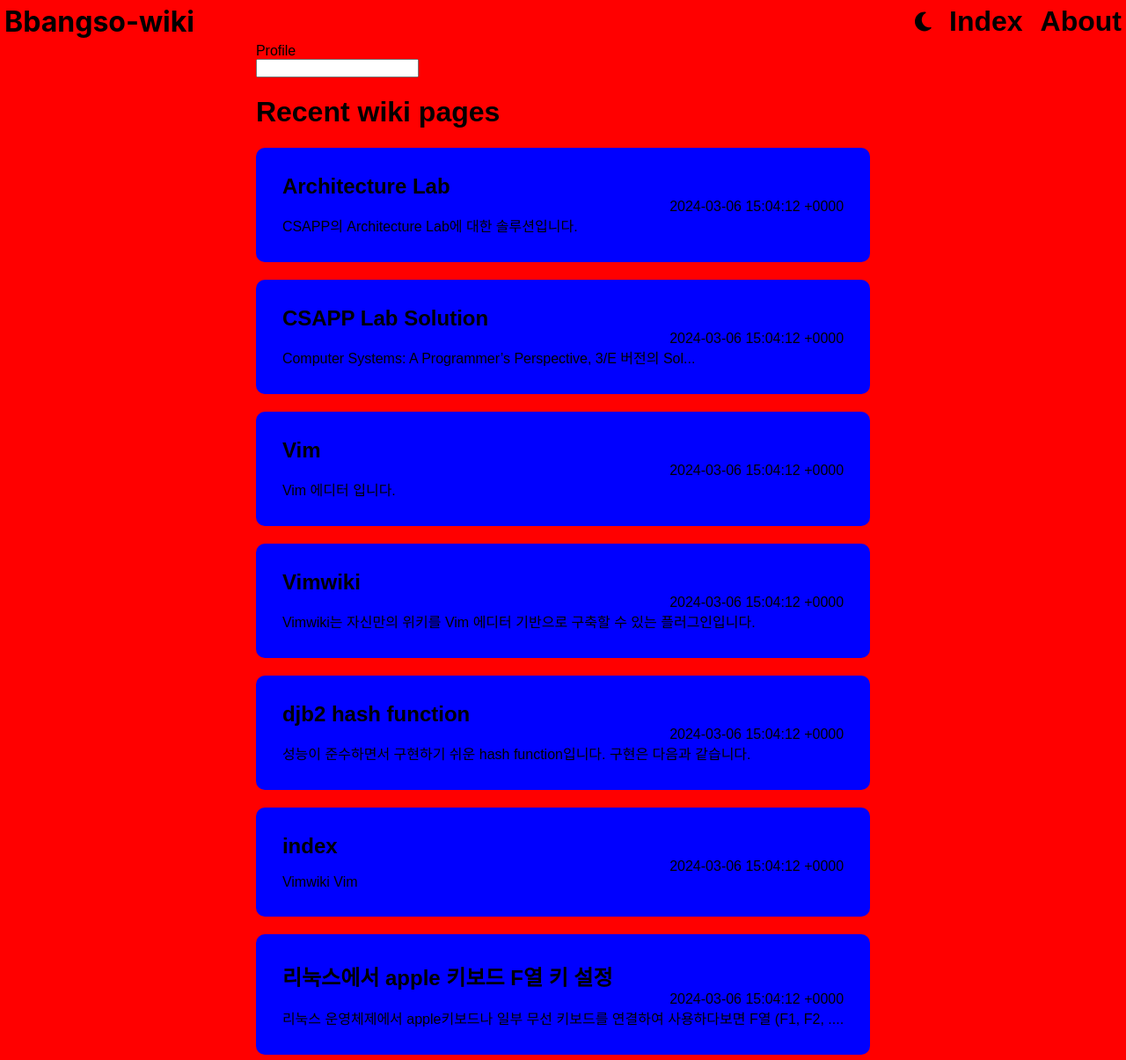
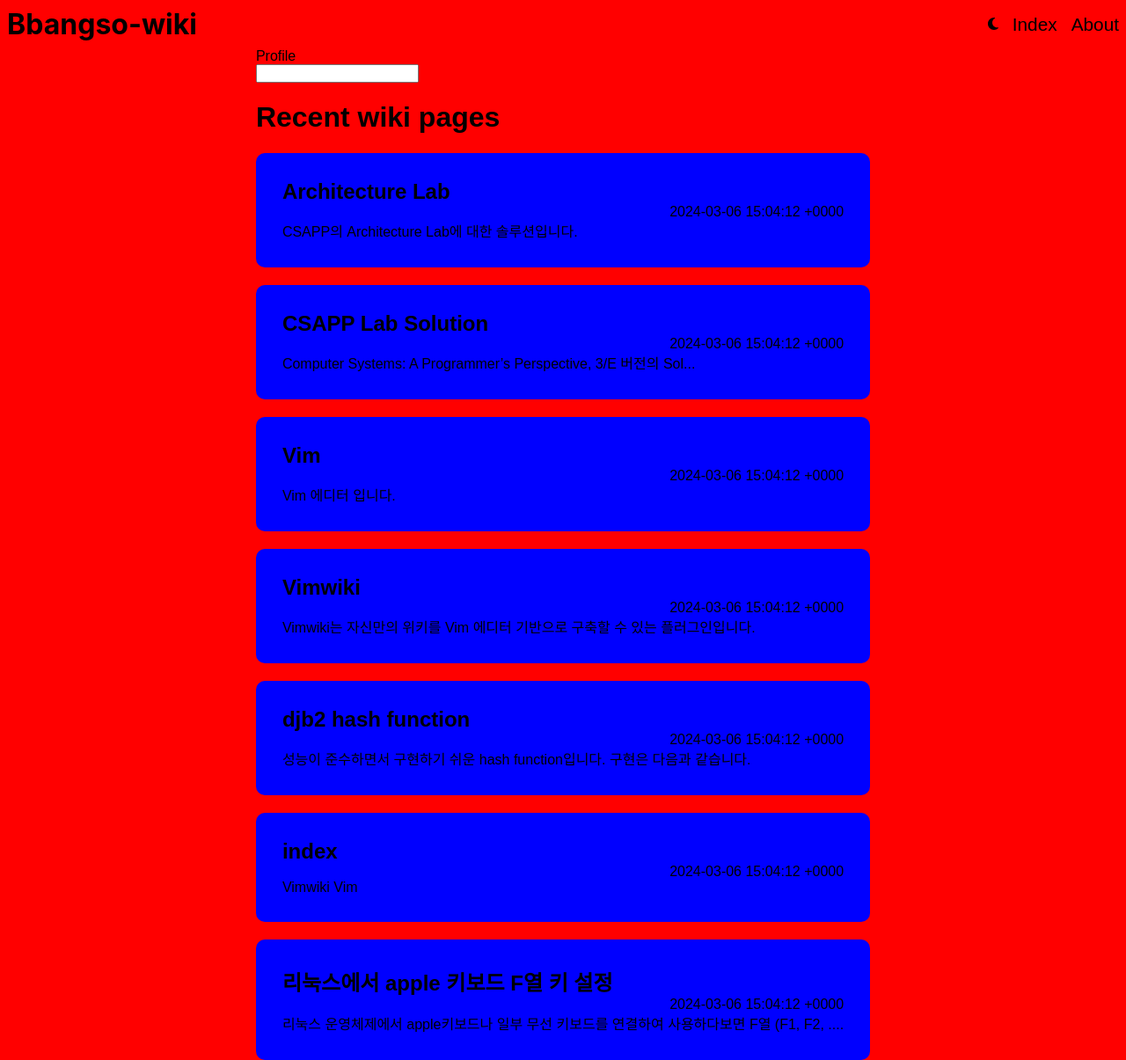
Before and after one commit to bbangso0322/kiwi-log, a Jekyll site: the page built from index.html, in a window 1280 px wide. Shown: the whole page at 88% size. Built offline with Jekyll 4.4.1, drawn with Linux system fonts in a browser that asks for light colours; some web fonts are replaced.

Commit message:
viewport를 고려

```diff
--- a/_includes/header.html
+++ b/_includes/header.html
@@ -1,9 +1,9 @@
 <div class="header-container">
-	<a href="/"><h1 class="wiki-name">{{ site.wiki_name }}</h1></a>
+	<a href="/" class="wiki-name">{{ site.wiki_name }}</a>
 
 	<div class="navi-container">
 		<div class="light-mode-container" id="light-mode-container"><i class="fa-solid light-mode" id="light-mode"></i></div>
-		<a href="/mywikis/index.html"><h1 class="index-text">Index</h1></a>
-		<a href="/about.html"><h1 class="about-text">About</h1></a>
+		<a href="/mywikis/index.html" class="index-text">Index</a>
+		<a href="/about.html" class="about-text">About</a>
 	</div>
 </div>
--- a/_layouts/default.html
+++ b/_layouts/default.html
@@ -2,6 +2,7 @@
 <html>
 	<head>
 		<meta charset='utf-8'/>
+		<meta name="viewport" content="width=device-width,initial-scale=1.0,minimum-scale=1.0,maximum-scale=1.0"/>
 		<title>{{ page.name | replace: '.md', '' | replace: '.html', '' }}{%if page.collection != "mywikis" %} | {{ site.wiki_name }}{%endif%}</title>
 		<link rel="stylesheet" href="/assets/css/styles.css">
 		<script type="module" src="/assets/js/index.js"></script>
--- a/_sass/header.scss
+++ b/_sass/header.scss
@@ -1,29 +1,32 @@
 .header-container {
 	display: flex;
-	padding: 5px;
+	padding: 0.5rem;
 }
 
 .wiki-name {
 	margin: 0;
 	font-weight: 700;
 	font-family: Inter;
+	font-size: 2rem;
 }
 
 .index-text {
 	margin: 0;
+	font-size: 1.3rem;
 }
 
 .about-text {
 	margin: 0;
+	font-size: 1.3rem;
 }
 
 .navi-container {
 	display: flex;
 	align-items: center;
 	margin-left: auto;
-	gap: 20px;
+	gap: 1rem;
 }
 
 .light-mode {
-	font-size: 25px;
+	font-size: 1rem;
 }
--- a/_sass/main.scss
+++ b/_sass/main.scss
@@ -23,9 +23,9 @@
 	display: flex;
 	justify-content: center;
 	flex-direction: row;
-	max-width: 800px;
+	max-width: 800rem;
 	margin: 0 auto;
-	gap: 20px;
+	gap: 20rem;
 }
 
 @import "header";
```
